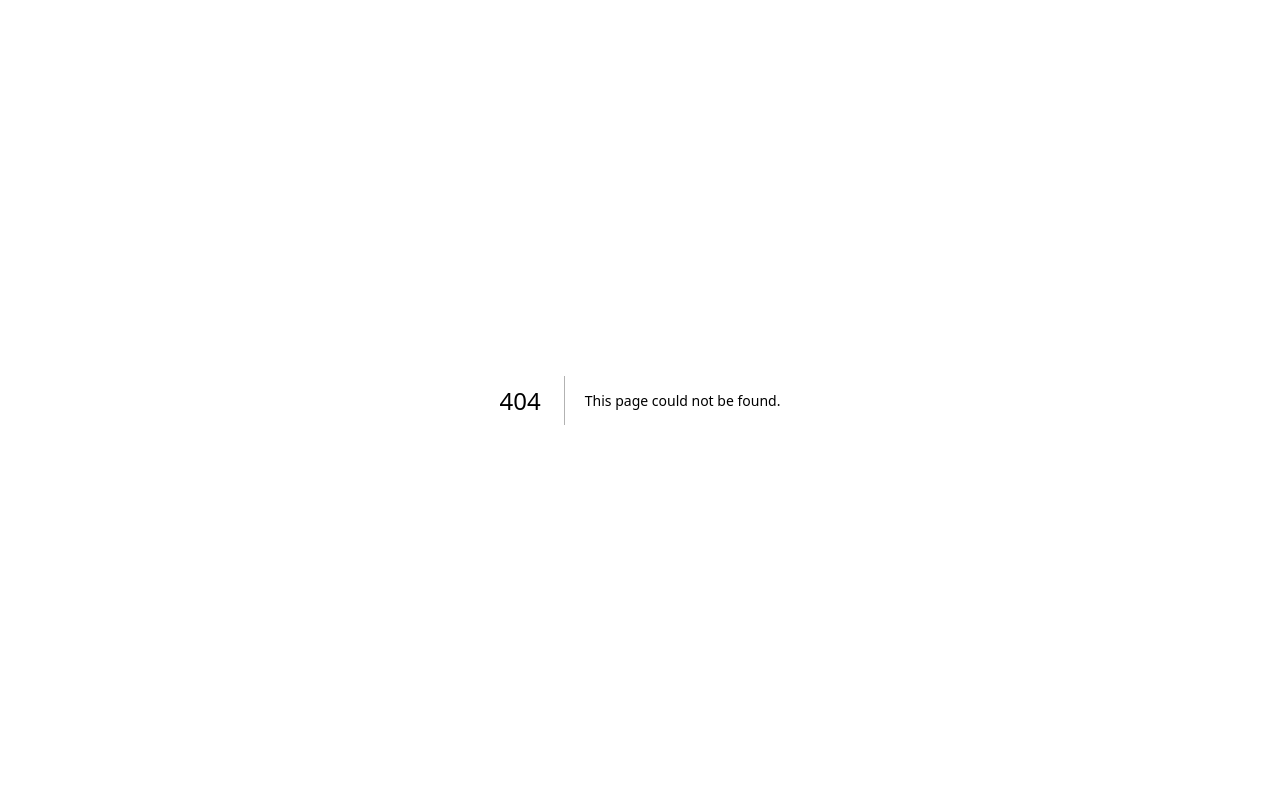
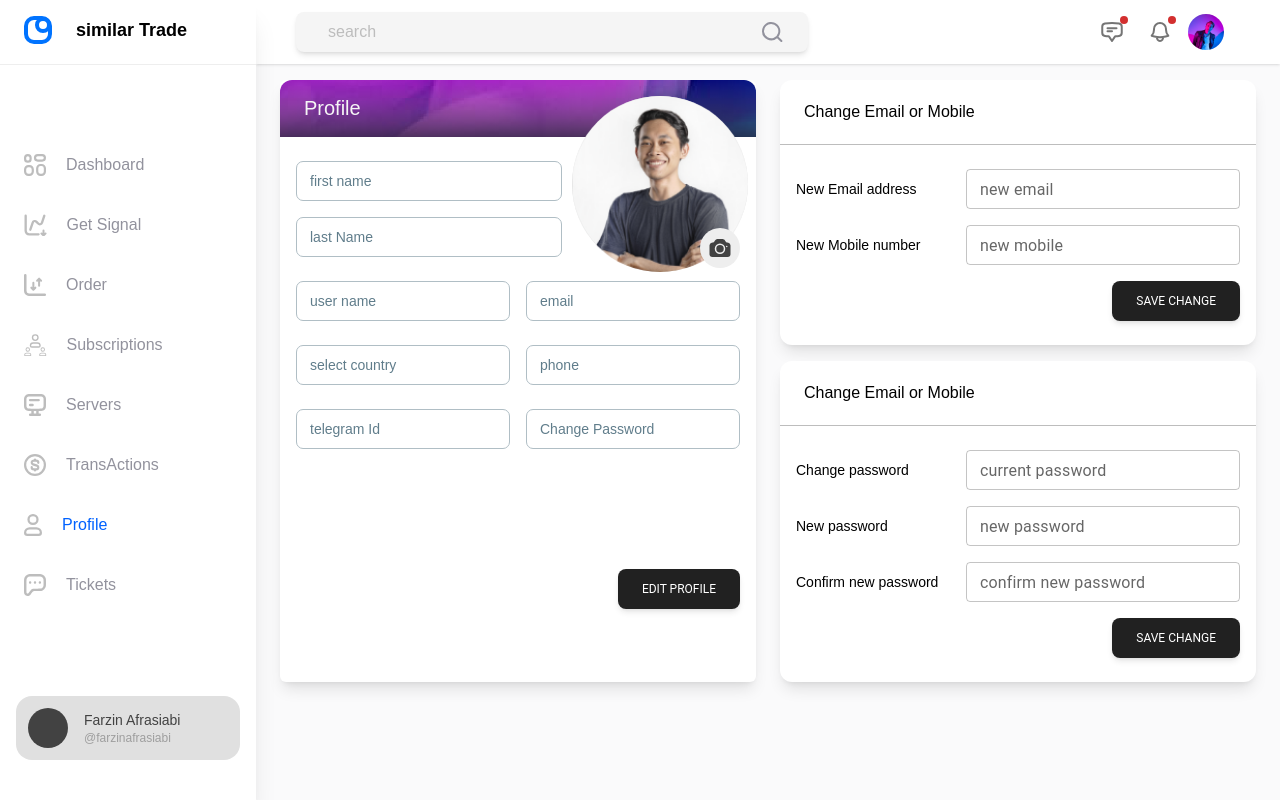
Before and after one commit to FarzinAfrasiabi/similar-trade, a Next.js app: page /Profile/1 in a window 1280 px wide. Before the commit this address had no page. Built offline with nearby package versions, Linux system fonts and the light colour scheme.

Commit message:
add profile page

```diff
--- /dev/null
+++ b/src/components/profile/editProfile.js
@@ -0,0 +1,56 @@
+import { Button, Input } from "@material-tailwind/react";
+import Image from "next/image";
+import { HiCamera } from "react-icons/hi2";
+
+const EditProfile = () => {
+  return (
+    <div className="flex flex-col gap-y-2 bg-white rounded-md shadow-lg  ">
+      {/* header */}
+      <div className="w-full h-16 flex items-center justify-between px-6 bg-hero-pattern bg-center bg-no-repeat bg-cover relative  rounded-t-xl">
+        <h2 className="text-gray-100 text-xl">Profile</h2>
+        <div className="absolute right-2 top-4  w-44 h-44 rounded-full bg-gray-300 flex items-center justify-center">
+          <Image
+            src={"/images/avatar/PP1.png"}
+            alt="profile"
+            width={176}
+            height={176}
+            className="w-full h-full object-cover"
+          />
+          <button className="w-10 h-10 rounded-full bg-gray-200 absolute bottom-1 right-2 z-10 flex items-center justify-center">
+            <HiCamera className="text-2xl text-gray-800" />
+          </button>
+        </div>
+      </div>
+      {/* content  */}
+      <form className="w-full flex flex-col gap-y-6 px-4 pt-4 h-full justify-between">
+        <div className="flex flex-col gap-y-6">
+          <div className="flex flex-col w-[60%] gap-y-4">
+            <Input label="first name" />
+            <Input label="last Name" />
+          </div>
+          <div className="flex gap-x-4 items-center w-full ">
+            <Input label="user name" />
+            <Input label="email" />
+          </div>
+          <div className="flex gap-x-4 items-center w-full ">
+            {/* user select country components */}
+            <Input label="select country" />
+            <Input label="phone" type="tel" />
+          </div>
+          <div className="flex gap-x-4 items-center w-full ">
+            {/* user select country components */}
+            <Input label="telegram Id" />
+            <Input label="Change Password" type="password" />
+          </div>
+        </div>
+        <div className="flex items-center justify-end pt-6 flex-1">
+          <Button className="font-normal" type="button">
+            Edit Profile
+          </Button>
+        </div>
+      </form>
+    </div>
+  );
+};
+
+export default EditProfile;
--- /dev/null
+++ b/src/pages/Profile/[prifileId].js
@@ -0,0 +1,95 @@
+import EditProfile from "@/components/profile/editProfile";
+import Layout from "@/container/layout";
+import { Button } from "@material-tailwind/react";
+
+import { TextField } from "@mui/material";
+
+const ProfileUserById = () => {
+  return (
+    <Layout>
+      <div className="grid grid-cols-1 xl:grid-cols-2 gap-y-4 gap-x-6">
+        {/* profile */}
+        <EditProfile />
+        {/* change Email or mobil */}
+        <div className="flex flex-col gap-y-4">
+          <div className="w-full flex flex-col gap-y-6 rounded-xl shadow-lg bg-white pb-6">
+            {/* header */}
+            <div className="py-5 px-6 flex items-center border-b border-b-gray-400 ">
+              <span className=" font-medium">Change Email or Mobile</span>
+            </div>
+            {/* content */}
+            <form className="flex flex-col gap-y-4 px-4">
+              <div className="w-full flex items-center gap-x-5 ">
+                <span className="text-sm w-full max-w-[150px]">
+                  New Email address
+                </span>
+                <TextField label="new email" size="small" sx={{ flex: "1 " }} />
+              </div>
+              <div className="w-full flex items-center gap-x-5 ">
+                <span className="text-sm w-full max-w-[150px]">
+                  New Mobile number
+                </span>
+                <TextField
+                  label="new mobile"
+                  size="small"
+                  sx={{ flex: "1 " }}
+                />
+              </div>
+              <div className="flex items-center justify-end">
+                <Button className="font-normal">Save Change</Button>
+              </div>
+            </form>
+          </div>
+          <div className="w-full flex flex-col gap-y-6 rounded-xl shadow-lg bg-white pb-6">
+            {/* header */}
+            <div className="py-5 px-6 flex items-center border-b border-b-gray-400 ">
+              <span className=" font-medium">Change Email or Mobile</span>
+            </div>
+            {/* content */}
+            <form className="flex flex-col gap-y-4 px-4">
+              <div className="w-full flex items-center gap-x-5 ">
+                <span className="text-sm w-full max-w-[150px]">
+                  Change password
+                </span>
+                <TextField
+                  label="current password"
+                  type="password"
+                  size="small"
+                  sx={{ flex: "1 " }}
+                />{" "}
+              </div>
+              <div className="w-full flex items-center gap-x-5 ">
+                <span className="text-sm w-full max-w-[150px]">
+                  New password
+                </span>
+                <TextField
+                  label="new password"
+                  type="password"
+                  size="small"
+                  sx={{ flex: "1 " }}
+                />
+              </div>
+              <div className="w-full flex items-center gap-x-5 ">
+                <span className="text-sm w-full max-w-[150px]">
+                  Confirm new password
+                </span>
+                <TextField
+                  label="confirm new password"
+                  type="password"
+                  size="small"
+                  sx={{ flex: "1 " }}
+                />
+              </div>
+              <div className="flex items-center justify-end">
+                <Button className="font-normal">Save Change</Button>
+              </div>
+            </form>
+          </div>
+        </div>
+        {/* Notification  setting */}
+      </div>
+    </Layout>
+  );
+};
+
+export default ProfileUserById;
```
Also changed, not shown: public/images/avatar/1.png (added), public/images/avatar/PP1.png (added).
